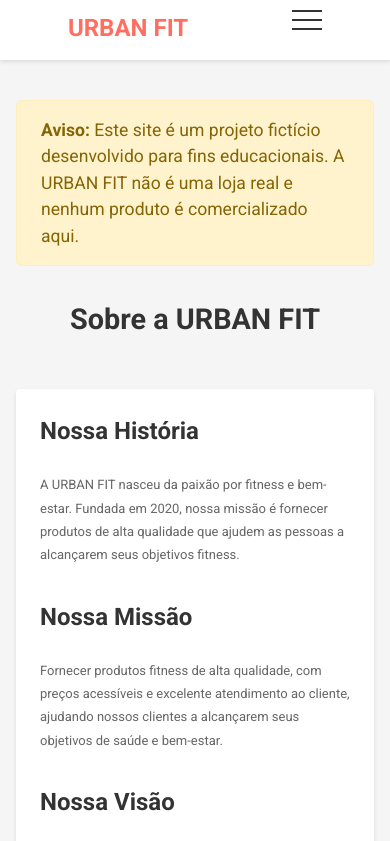
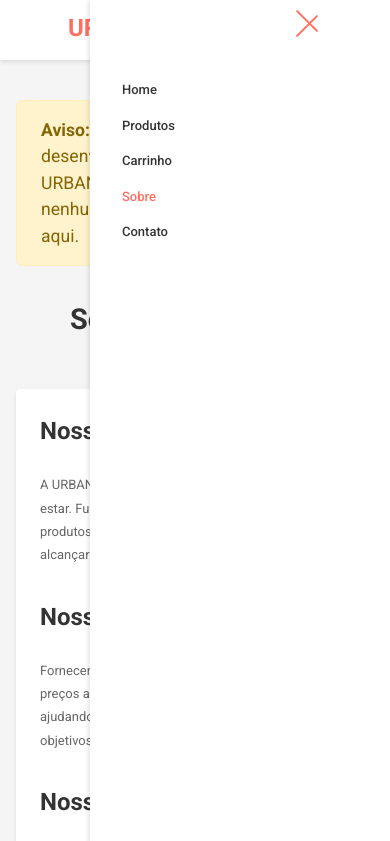
Before and after one commit to Vini959/urban-fit, a plain HTML site: page sobre.html in a window 390 px wide. Both pictures are taken after a click on the button "Toggle Menu". Shown: the top 841 px of the page. Drawn offline with Linux system fonts and the light colour scheme.

Commit message:
bugfix in other pages

```diff
--- a/assets/css/style.css
+++ b/assets/css/style.css
@@ -106,8 +106,50 @@ body {
     transform: scale(1);
 }
 
+/* Modern hamburger/X toggle style - refinado */
 .menu-toggle {
-    display: none;
+    position: relative;
+    width: 32px;
+    height: 32px;
+    display: flex;
+    align-items: center;
+    justify-content: space-between;
+    cursor: pointer;
+    z-index: 1001;
+    background: none;
+    border: none;
+}
+.menu-toggle span {
+    position: absolute;
+    left: 0;
+    width: 100%;
+    height: 3px;
+    background: var(--text-color);
+    border-radius: 2px;
+    transition: all 0.3s cubic-bezier(.4,2,.6,1);
+}
+.menu-toggle span:nth-child(1) {
+    top: 7px;
+}
+.menu-toggle span:nth-child(2) {
+    top: 14.5px;
+}
+.menu-toggle span:nth-child(3) {
+    top: 22px;
+}
+.menu-toggle.active span {
+    background: var(--primary-color);
+}
+.menu-toggle.active span:nth-child(1) {
+    top: 14.5px;
+    transform: rotate(45deg);
+}
+.menu-toggle.active span:nth-child(2) {
+    opacity: 0;
+}
+.menu-toggle.active span:nth-child(3) {
+    top: 14.5px;
+    transform: rotate(-45deg);
 }
 
 /* Hero Section */
--- a/sobre.html
+++ b/sobre.html
@@ -106,6 +106,14 @@
       });
     </script>
 
+    <script type="module">
+      import { initMenuToggle, initButtonHover } from './assets/js/interacoes.js';
+      document.addEventListener('DOMContentLoaded', () => {
+        initMenuToggle();
+        initButtonHover();
+      });
+    </script>
+
     <!-- JavaScript Files -->
     <script src="assets/js/main.js"></script>
     <script src="assets/js/interacoes.js"></script>
```
Also changed, not shown: contato.html (+8 -0 lines).
